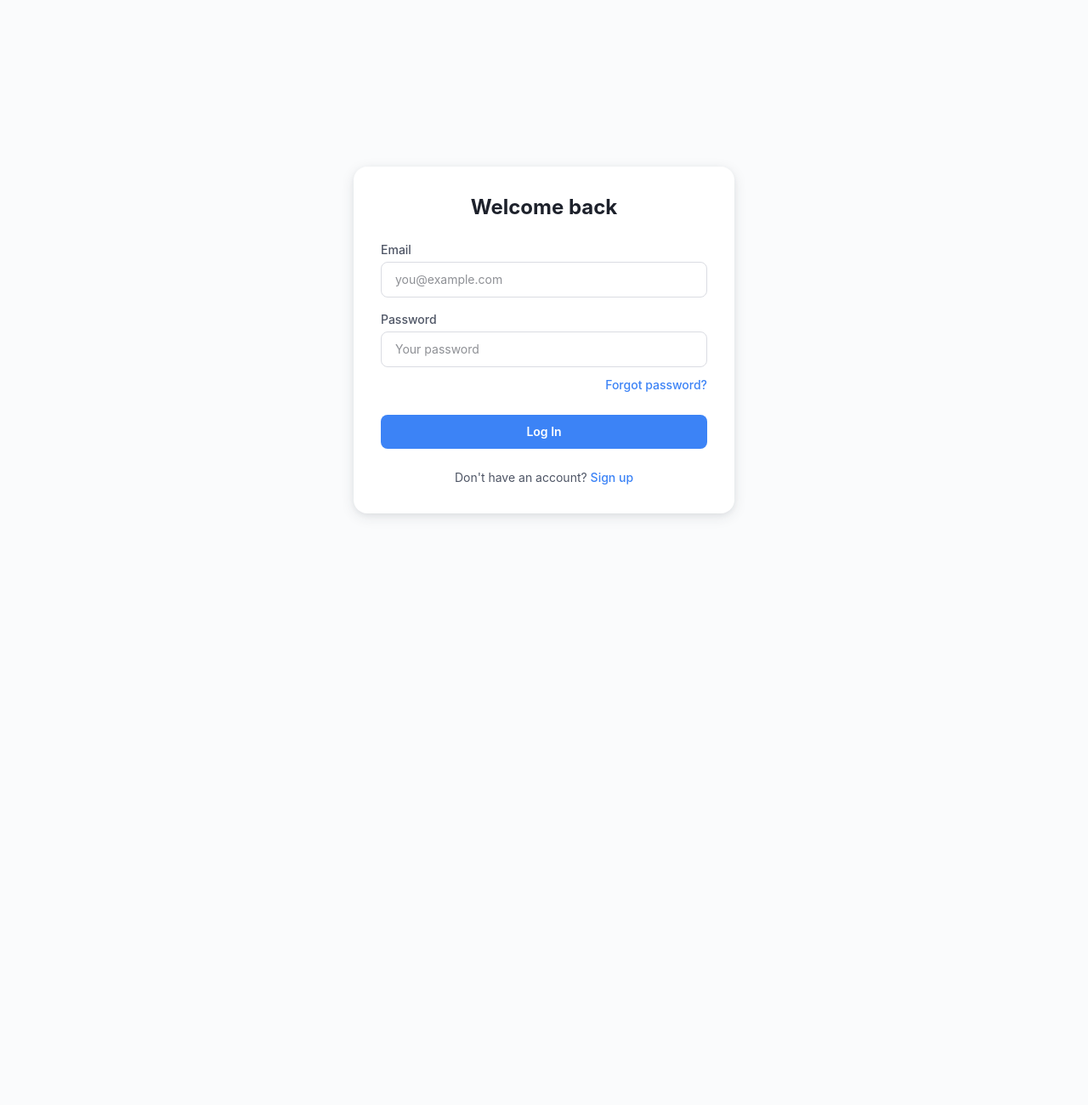
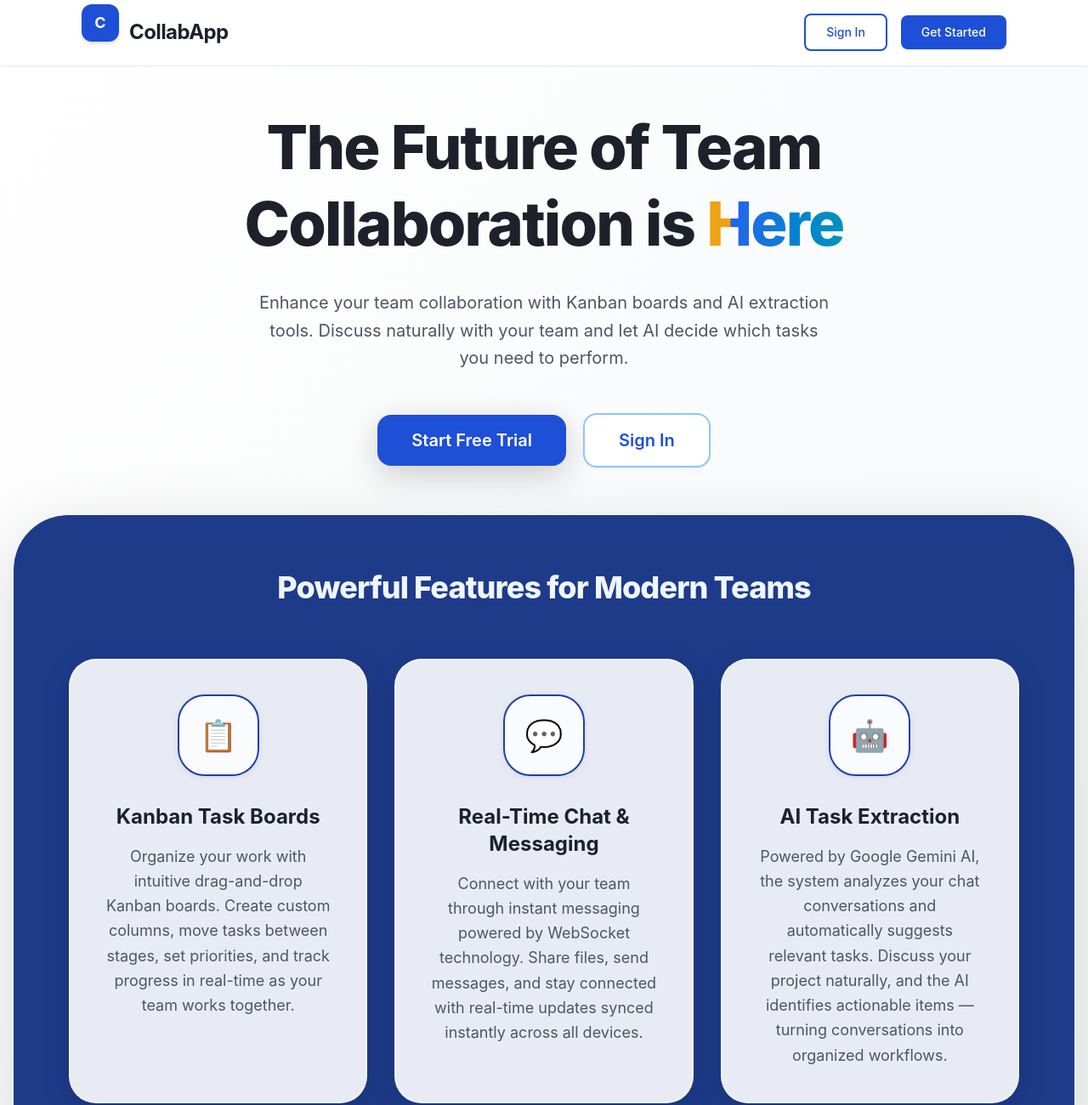
Before and after one commit to Imane-Idrissi/collabapp, a React (Vite) app in the folder frontend/: page / in a window 1280 px wide. Before the commit this address led to /login. Shown: the top 1300 px of the page at 85% size. Before the commit the page ends 800 px from the top, so only its background shows below. Built offline with nearby package versions, Linux system fonts and the light colour scheme; no server answers.

Commit message:
feat: add landing page with features overview

```diff
--- a/frontend/src/App.tsx
+++ b/frontend/src/App.tsx
@@ -8,6 +8,7 @@ import { ResetPasswordPage } from './features/auth/pages/ResetPasswordPage'
 import { DashboardPage } from './features/dashboard/pages/DashboardPage'
 import { ProjectPage } from './features/project/pages/ProjectPage'
 import { InviteAcceptPage } from './features/project/pages/InviteAcceptPage'
+import { HomePage } from './pages/HomePage'
 
 export default function App() {
   return (
@@ -21,6 +22,7 @@ export default function App() {
           <Route path="/dashboard" element={<ProtectedRoute><DashboardPage /></ProtectedRoute>} />
           <Route path="/projects/:projectId" element={<ProtectedRoute><ProjectPage /></ProtectedRoute>} />
           <Route path="/invite/:token" element={<InviteAcceptPage />} />
+          <Route path="/" element={<HomePage />} />
           <Route path="*" element={<Navigate to="/dashboard" replace />} />
         </Routes>
       </AuthProvider>
--- a/frontend/src/index.css
+++ b/frontend/src/index.css
@@ -101,3 +101,13 @@ body {
   -webkit-font-smoothing: antialiased;
   -moz-osx-font-smoothing: grayscale;
 }
+
+@keyframes fadeInUp {
+  from { opacity: 0; transform: translateY(30px); }
+  to { opacity: 1; transform: translateY(0); }
+}
+
+@keyframes shimmer {
+  0% { background-position: -200% center; }
+  100% { background-position: 200% center; }
+}
--- /dev/null
+++ b/frontend/src/pages/HomePage.tsx
@@ -0,0 +1,138 @@
+import { Link } from 'react-router-dom'
+import { useAuth } from '../features/auth/context/AuthContext'
+
+const features = [
+  {
+    icon: '📋',
+    title: 'Kanban Task Boards',
+    description:
+      'Organize your work with intuitive drag-and-drop Kanban boards. Create custom columns, move tasks between stages, set priorities, and track progress in real-time as your team works together.',
+  },
+  {
+    icon: '💬',
+    title: 'Real-Time Chat & Messaging',
+    description:
+      'Connect with your team through instant messaging powered by WebSocket technology. Share files, send messages, and stay connected with real-time updates synced instantly across all devices.',
+  },
+  {
+    icon: '🤖',
+    title: 'AI Task Extraction',
+    description:
+      'Powered by Google Gemini AI, the system analyzes your chat conversations and automatically suggests relevant tasks. Discuss your project naturally, and the AI identifies actionable items — turning conversations into organized workflows.',
+  },
+]
+
+export function HomePage() {
+  const { user } = useAuth()
+
+  return (
+    <div className="min-h-screen bg-gradient-to-br from-white via-surface-app to-surface-card">
+      {/* Header */}
+      <header className="fixed inset-x-0 top-0 z-50 border-b border-primary-100/30 bg-white/90 shadow-soft backdrop-blur-xl transition-all">
+        <nav className="mx-auto flex max-w-6xl items-center justify-between px-8 py-4">
+          <Link to="/" className="flex items-center gap-3 transition-transform hover:-translate-y-0.5">
+            <div className="flex h-11 w-11 animate-bounce items-center justify-center rounded-xl bg-primary-700 text-lg font-bold text-white shadow-md [animation-duration:6s]">
+              C
+            </div>
+            <h1 className="text-2xl font-bold tracking-tight text-text-primary">CollabApp</h1>
+          </Link>
+          <div className="flex items-center gap-4">
+            {user ? (
+              <Link
+                to="/dashboard"
+                className="rounded-lg bg-primary-700 px-6 py-2.5 text-sm font-medium text-white shadow-soft transition-all hover:-translate-y-0.5 hover:bg-primary-800 hover:shadow-elevated"
+              >
+                Go to Dashboard
+              </Link>
+            ) : (
+              <>
+                <Link
+                  to="/login"
+                  className="rounded-lg border-2 border-primary-700 px-6 py-2.5 text-sm font-medium text-primary-700 transition-all hover:-translate-y-0.5 hover:bg-primary-50 hover:shadow-elevated"
+                >
+                  Sign In
+                </Link>
+                <Link
+                  to="/signup"
+                  className="rounded-lg bg-primary-700 px-6 py-2.5 text-sm font-medium text-white shadow-soft transition-all hover:-translate-y-0.5 hover:bg-primary-800 hover:shadow-elevated"
+                >
+                  Get Started
+                </Link>
+              </>
+            )}
+          </div>
+        </nav>
+      </header>
+
+      {/* Hero */}
+      <section className="mx-auto max-w-5xl px-8 pb-16 pt-32 text-center animate-[fadeInUp_1s_ease-out]">
+        <h1 className="mb-8 text-5xl font-extrabold leading-tight tracking-tight text-text-primary sm:text-6xl lg:text-7xl">
+          The Future of Team{' '}
+          <br />
+          Collaboration is{' '}
+          <span className="bg-gradient-to-r from-primary-600 via-success-500 to-warning-500 bg-[length:400%_400%] bg-clip-text text-transparent animate-[shimmer_4.5s_ease-in-out_infinite]">
+            Here
+          </span>
+        </h1>
+        <p className="mx-auto mb-12 max-w-2xl text-xl leading-relaxed text-text-secondary">
+          Enhance your team collaboration with Kanban boards and AI extraction tools.
+          Discuss naturally with your team and let AI decide which tasks you need to perform.
+        </p>
+        <div className="flex flex-wrap items-center justify-center gap-5">
+          {user ? (
+            <Link
+              to="/dashboard"
+              className="inline-flex items-center gap-2 rounded-2xl bg-primary-700 px-10 py-4 text-xl font-semibold text-white shadow-[0_10px_40px_rgba(0,0,0,0.2)] transition-all hover:-translate-y-1 hover:bg-primary-800 hover:shadow-[0_20px_60px_rgba(0,0,0,0.3)]"
+            >
+              Go to Dashboard
+            </Link>
+          ) : (
+            <>
+              <Link
+                to="/signup"
+                className="inline-flex items-center gap-2 rounded-2xl bg-primary-700 px-10 py-4 text-xl font-semibold text-white shadow-[0_10px_40px_rgba(0,0,0,0.2)] transition-all hover:-translate-y-1 hover:bg-primary-800 hover:shadow-[0_20px_60px_rgba(0,0,0,0.3)]"
+              >
+                Start Free Trial
+              </Link>
+              <Link
+                to="/login"
+                className="rounded-2xl border-2 border-primary-300 bg-white/90 px-10 py-4 text-xl font-semibold text-primary-700 shadow-soft backdrop-blur-sm transition-all hover:-translate-y-1 hover:border-primary-700 hover:bg-primary-50 hover:shadow-elevated"
+              >
+                Sign In
+              </Link>
+            </>
+          )}
+        </div>
+      </section>
+
+      {/* Features */}
+      <section className="mx-auto -mt-2 mb-24 w-[calc(100vw-2rem)] max-w-none rounded-[4rem] border border-primary-900 bg-primary-900 px-8 py-16 shadow-[0_20px_80px_rgba(0,0,0,0.15)] sm:px-16">
+        <h2 className="mb-16 text-center text-4xl font-extrabold tracking-tight text-primary-50">
+          Powerful Features for Modern Teams
+        </h2>
+        <div className="mx-auto grid max-w-6xl grid-cols-1 gap-8 md:grid-cols-3">
+          {features.map((feature, i) => (
+            <div
+              key={feature.title}
+              className="rounded-[2rem] border-2 border-white/40 bg-white/90 p-10 text-center shadow-[0_8px_32px_rgba(0,0,0,0.15)] backdrop-blur-sm transition-all duration-300 hover:-translate-y-2 hover:border-white/60 hover:bg-white/95 hover:shadow-[0_25px_60px_rgba(0,0,0,0.2)]"
+              style={{ animationDelay: `${0.2 + i * 0.2}s` }}
+            >
+              <div className="mx-auto mb-8 flex h-24 w-24 items-center justify-center rounded-[2rem] border-2 border-primary-800 bg-white/80 text-4xl shadow-medium transition-transform hover:scale-110">
+                {feature.icon}
+              </div>
+              <h3 className="mb-4 text-2xl font-bold text-text-primary">{feature.title}</h3>
+              <p className="text-lg leading-relaxed text-text-secondary">{feature.description}</p>
+            </div>
+          ))}
+        </div>
+      </section>
+
+      {/* Footer */}
+      <footer className="border-t border-border-light bg-gradient-to-br from-surface-app to-surface-card px-8 py-12 text-center">
+        <p className="text-sm text-text-tertiary">
+          &copy; {new Date().getFullYear()} CollabApp. Empowering teams to achieve more together.
+        </p>
+      </footer>
+    </div>
+  )
+}
```
